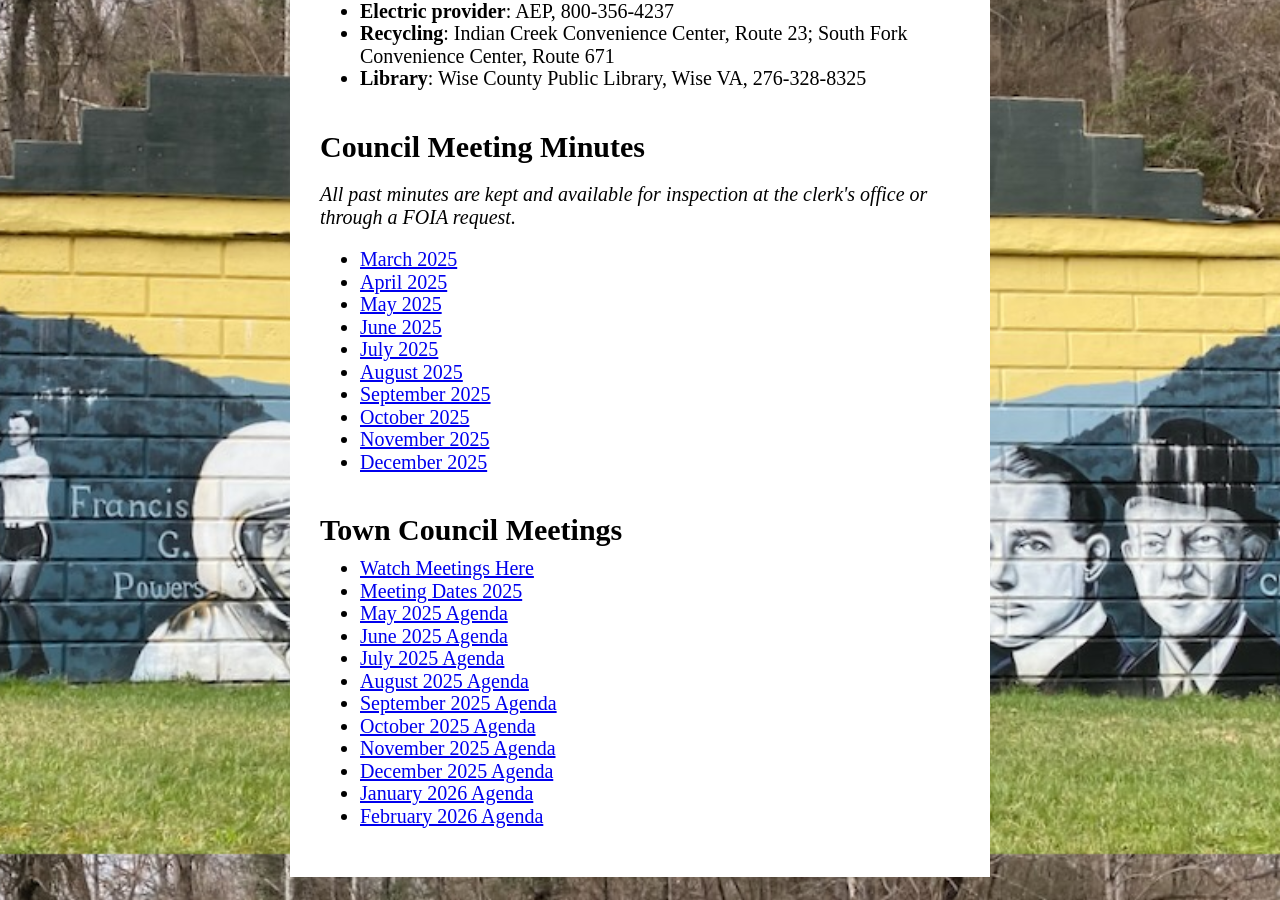
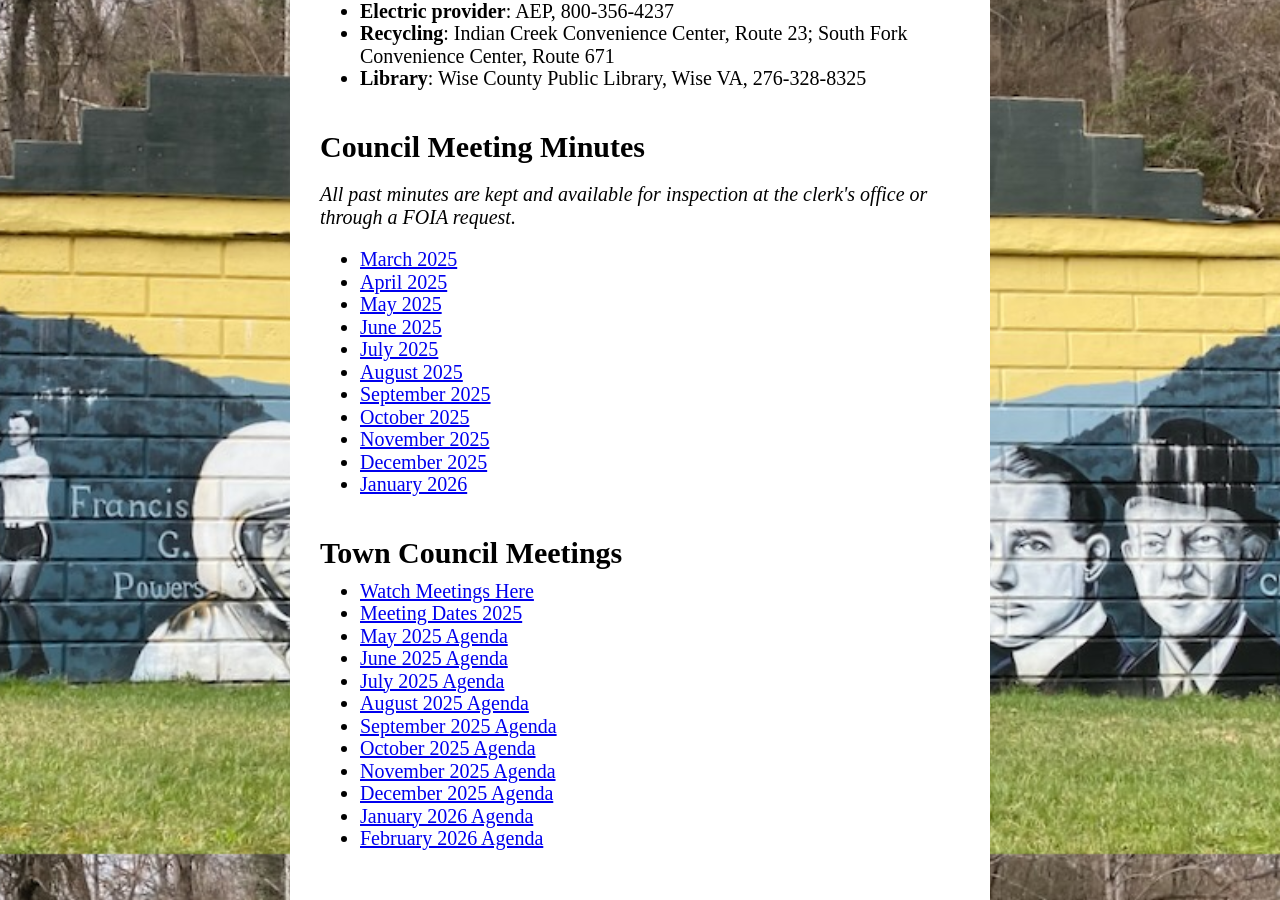
Before and after one commit to poundva/poundva.github.io, a Jekyll site: the page built from index.html, in a window 1280 px wide and 900 px high, scrolled down 2746 px. Built offline with Jekyll 4.4.1, drawn with Linux system fonts in a browser that asks for light colours; some web fonts are replaced.

Commit message:
Add January 2026 agenda link to index.html

```diff
--- a/index.html
+++ b/index.html
@@ -99,6 +99,7 @@ title: Home
     <li><a href="minutes/1769_001.pdf">October 2025</a></li>
     <li><a href="minutes/November 2025 Minutes.pdf">November 2025</a></li>
     <li><a href="minutes/January 2026 Minutes.pdf">December 2025</a></li>
+    <li><a href="agendas/1947_001.pdf">January 2026</a></li>
 
 </ul>
 
```
